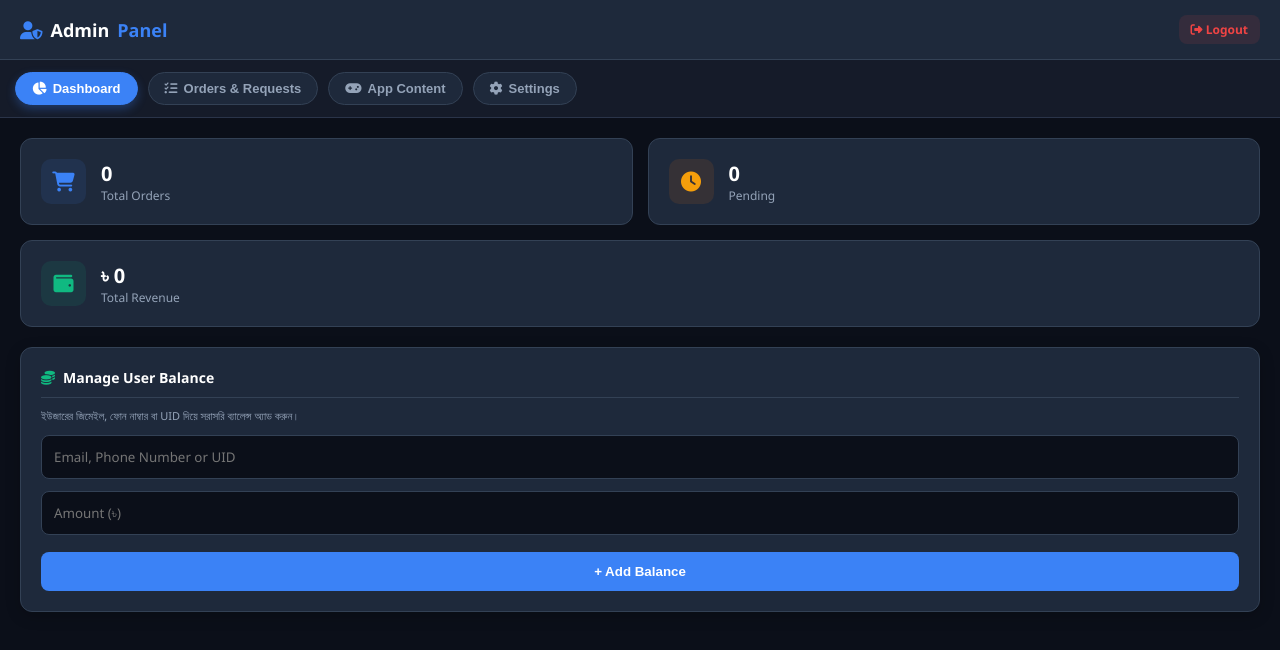
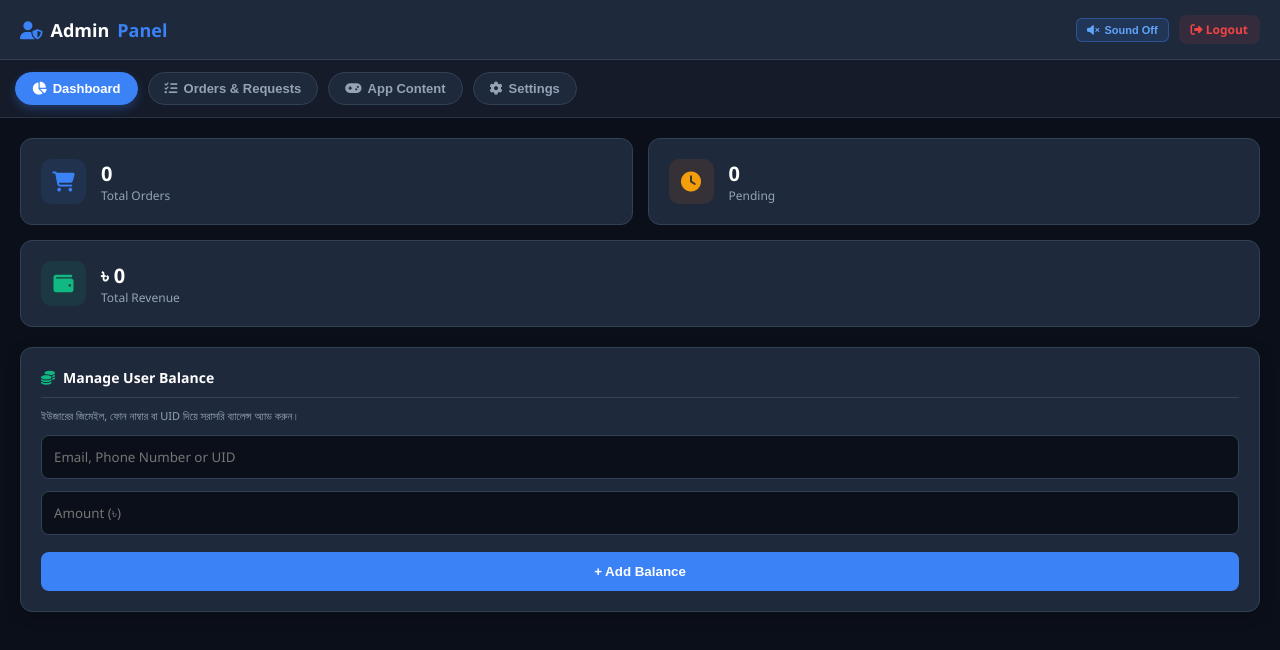
Before and after one commit to IbrahimChy45/pshyco-topup, a plain HTML site: page admin.html in a window 1280 px wide. Drawn offline with Linux system fonts and the light colour scheme; no server answers.

Commit message:
Update admin.html

```diff
--- a/admin.html
+++ b/admin.html
@@ -10,6 +10,12 @@
         .admin-header { display: flex; justify-content: space-between; align-items: center; padding: 15px 20px; background-color: #1e293b; position: sticky; top: 0; z-index: 100; border-bottom: 1px solid #334155; }
         .logo { font-size: 18px; font-weight: bold; color: white; display: flex; align-items: center; gap: 8px; }
         .logo span { color: #3b82f6; }
+        .header-right-group { display: flex; align-items: center; gap: 10px; }
+
+        /* 👇 একদম ছোট এবং সুন্দর সাউন্ড এনেবল বাটন স্টাইল 👇 */
+        .sound-enable-btn { background-color: rgba(59, 130, 246, 0.15); color: #60a5fa; border: 1px solid rgba(59, 130, 246, 0.4); padding: 5px 10px; border-radius: 6px; font-size: 11px; font-weight: bold; cursor: pointer; display: flex; align-items: center; gap: 5px; transition: 0.2s; }
+        .sound-enable-btn.enabled { background-color: rgba(16, 185, 129, 0.15); color: #34d399; border-color: rgba(16, 185, 129, 0.4); }
+
         .logout-btn { background-color: rgba(239, 68, 68, 0.1); color: #ef4444; padding: 6px 12px; border-radius: 8px; font-size: 12px; font-weight: bold; cursor: pointer; }
         .admin-tabs { display: flex; overflow-x: auto; background-color: #151b29; padding: 12px 15px; gap: 10px; position: sticky; top: 55px; z-index: 90; border-bottom: 1px solid #2a3449; scroll-behavior: smooth; }
         .admin-tabs::-webkit-scrollbar { display: none; }
@@ -61,7 +67,13 @@
     <!-- Header -->
     <header class="admin-header">
         <div class="logo"><i class="fa-solid fa-user-shield" style="color: #3b82f6;"></i> Admin<span>Panel</span></div>
-        <div class="logout-btn" onclick="window.location.href='index.html'"><i class="fa-solid fa-right-from-bracket"></i> Logout</div>
+        <div class="header-right-group">
+            <!-- 👇 খুব ছোট সাউন্ড পারমিশন বাটন 👇 -->
+            <button id="soundToggleBtn" class="sound-enable-btn" onclick="enableAudioAndVibration()">
+                <i class="fa-solid fa-volume-xmark"></i> Sound Off
+            </button>
+            <div class="logout-btn" onclick="window.location.href='index.html'"><i class="fa-solid fa-right-from-bracket"></i> Logout</div>
+        </div>
     </header>
 
     <!-- Tab Navigation -->
@@ -216,6 +228,24 @@
                 else if (diff < 0 && currentIndex > 0) { openTab(tabIds[currentIndex - 1], document.getElementById(btnIds[currentIndex - 1])); document.getElementById(btnIds[currentIndex - 1]).scrollIntoView({ behavior: 'smooth', inline: 'center' }); }
             }
         });
+
+        // 👇 অডিও পারমিশন এনেবল ফাংশন 👇
+        let audioUnlocked = false;
+        function enableAudioAndVibration() {
+            let audio = new Audio('https://assets.mixkit.co/active_storage/sfx/2870/2870-preview.mp3');
+            audio.play().then(() => {
+                audioUnlocked = true;
+                let btn = document.getElementById('soundToggleBtn');
+                btn.innerHTML = '<i class="fa-solid fa-volume-high"></i> Sound On';
+                btn.className = 'sound-enable-btn enabled';
+            }).catch(e => {
+                alert("Please interact again to enable sound!");
+            });
+
+            if ("vibrate" in navigator) {
+                try { navigator.vibrate(100); } catch(e) {}
+            }
+        }
     </script>
 
     <!-- Firebase Admin Logic -->
@@ -339,14 +369,12 @@
                 document.getElementById('noti-text').innerText = message;
                 banner.style.display = 'block';
 
-                // ভাইব্রেশন লজিক
+                // ভাইব্রেশন
                 if ("vibrate" in navigator) {
-                    try {
-                        navigator.vibrate([200, 100, 200, 100, 200]);
-                    } catch(e) {}
+                    try { navigator.vibrate([200, 100, 200, 100, 200]); } catch(e) {}
                 }
 
-                // প্রিমিয়াম রিংটোন / মিউজিক সাউন্ড
+                // সাউন্ড বা রিংটোন বাজানো
                 try {
                     let audio = new Audio('https://assets.mixkit.co/active_storage/sfx/2870/2870-preview.mp3');
                     audio.play();
```
